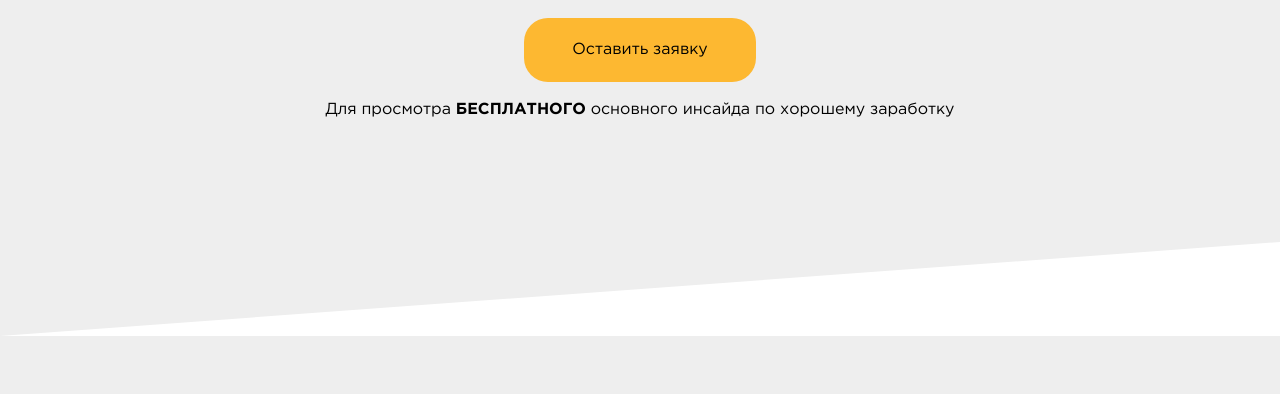
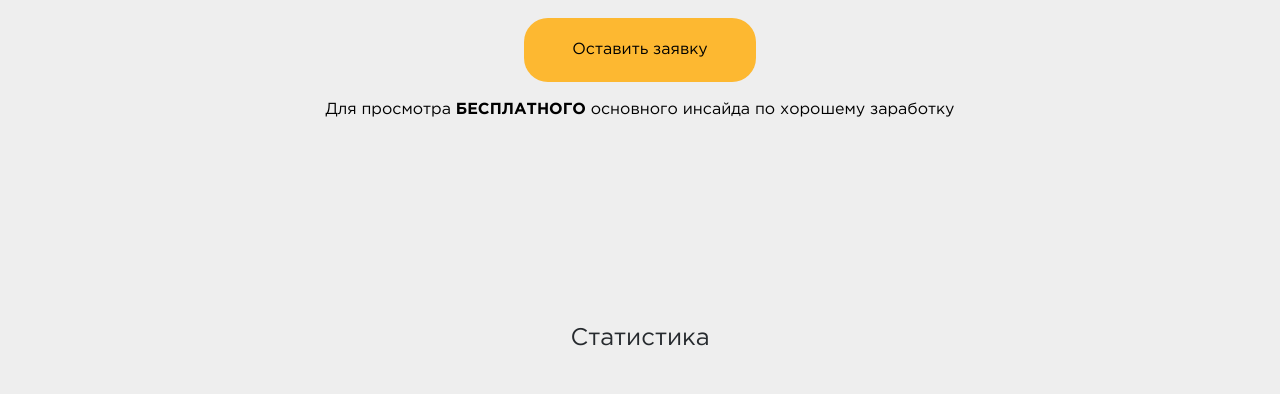
Before and after one commit to maxim-sivakon/chuvaknachas.ru, a plain HTML site: page index.html in a window 1280 px wide. Shown: the part 406-800 px from the top of the page. Drawn offline with nearby package versions, Linux system fonts and the light colour scheme.

Commit message:
delete block-top-diagonal

```diff
--- a/index.html
+++ b/index.html
@@ -176,11 +176,6 @@
                 <a href="#zapis_course" class="block-top_btn">Оставить заявку</a>
                 <div class="desc_bottom_btn">Для просмотра <b>БЕСПЛАТНОГО</b> основного инсайда по хорошему заработку</div>
             </div>
-        </div>
-        <div class="block-top-diagonal">
-            <svg xmlns="http://www.w3.org/2000/svg" version="1.1" viewBox="0 0 100 100" preserveAspectRatio="none">
-                <path d="M 0 100 H 100 V 0 Z" fill="#eeeeee"></path>
-            </svg>
         </div>
     </section>
     <section id="statistics" data-type="statistics-course">
```
